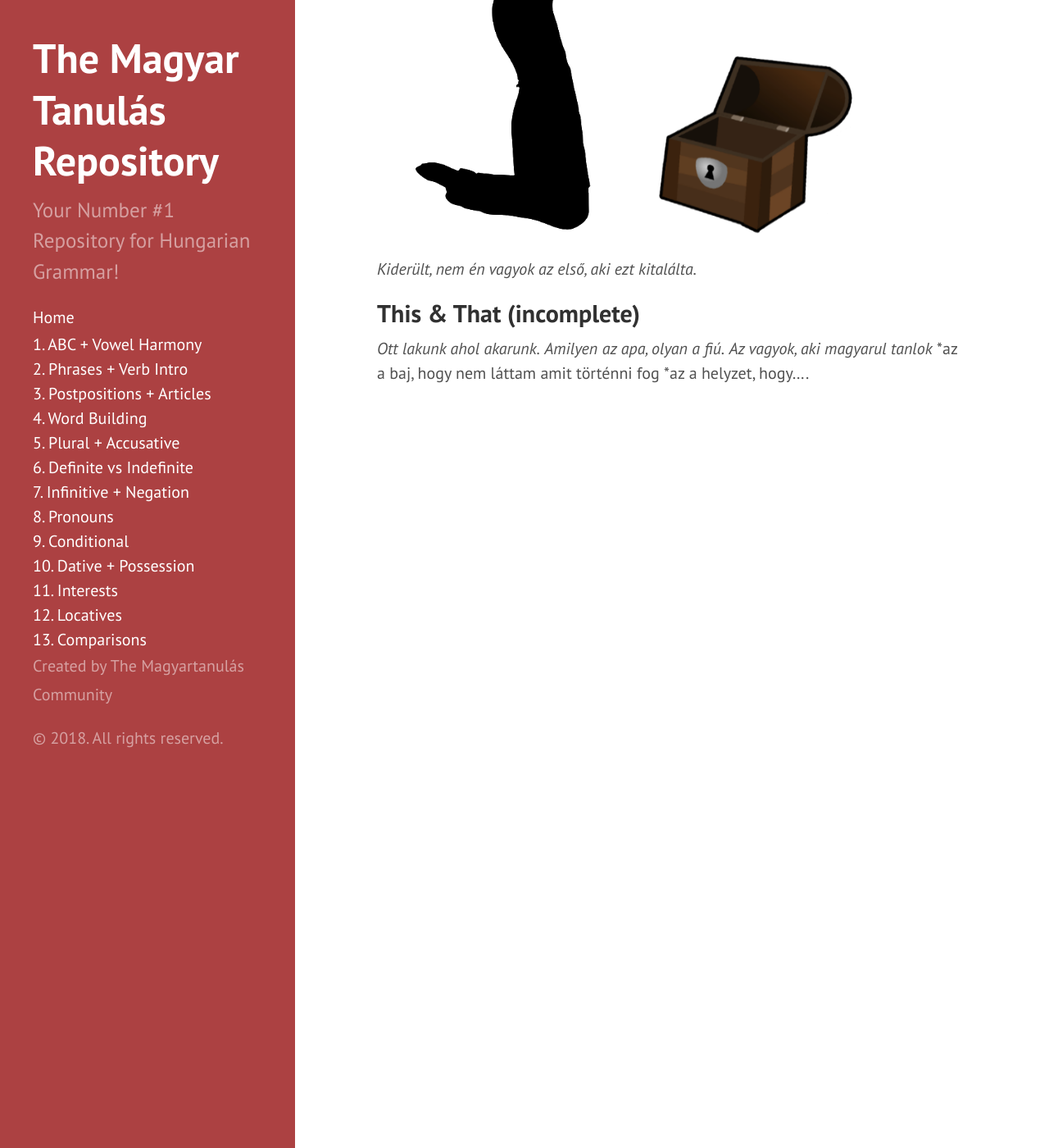
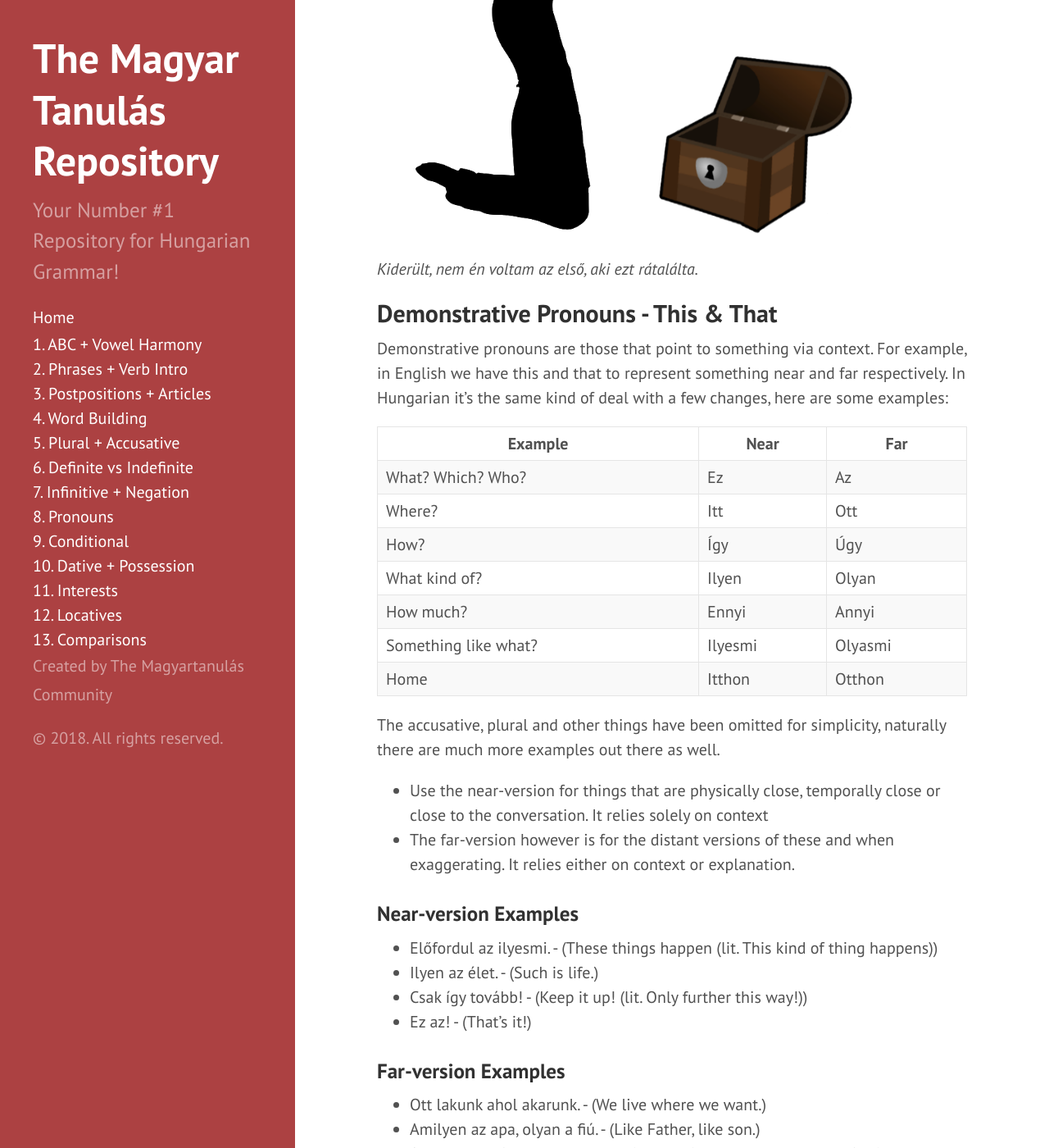
Before and after one commit to Magyartanulas/magyartanulas.github.io, a Jekyll site: the page built from pronouns.md, in a window 1280 px wide and 1400 px high, scrolled down 2214 px. Shown: the whole window at 82% size. Built offline with Jekyll 4.4.1, drawn with Linux system fonts in a browser that asks for light colours; Markdown is read by kramdown in place of the engine named in the settings; some of the changed text lies outside the part shown.

Commit message:
Update pronouns.md

```diff
--- a/pronouns.md
+++ b/pronouns.md
@@ -66,13 +66,44 @@ Examples:
 `Challenge!`
 ![üres](https://magyartanulas.github.io/public/jajj.png)
 
-*Kiderült, nem én vagyok az első, aki ezt kitalálta.*
+*Kiderült, nem én voltam az első, aki ezt rátalálta.*
 
 
-## This & That (incomplete)
+## Demonstrative Pronouns - This & That
 
-*Ott lakunk ahol akarunk.*
-*Amilyen az apa, olyan a fiú.*
-*Az vagyok, aki magyarul tanlok*
-*az a baj, hogy nem láttam amit történni fog
-*az a helyzet, hogy....
+Demonstrative pronouns are those that point to something via context. For example, in English we have this and that to represent something near and far respectively. In Hungarian it's the same kind of deal with a few changes, here are some examples:
+
+| Example              | Near    | Far    |
+|----------------------|---------|--------|
+| What? Which? Who?    | Ez      | Az     |
+| Where?               | Itt     | Ott    |
+| How?                 | Így     | Úgy    |
+| What kind of?        | Ilyen   | Olyan  |
+| How much?            | Ennyi   | Annyi  |
+| Something like what? | Ilyesmi | Olyasmi|
+| Home                 | Itthon  | Otthon |
+
+The accusative, plural and other things have been omitted for simplicity, naturally there are much more examples out there as well.
+
+* Use the near-version for things that are physically close, temporally close or close to the conversation. It relies solely on context
+* The far-version however is for the distant versions of these and when exaggerating. It relies either on context or explanation.
+
+### Near-version Examples
+
+* Előfordul az ilyesmi. - (These things happen (lit. This kind of thing happens))
+* Ilyen az élet. - (Such is life.)
+* Csak így tovább! - (Keep it up! (lit. Only further this way!))
+* Ez az! - (That's it!)
+
+### Far-version Examples
+
+* Ott lakunk ahol akarunk. - (We live where we want.)
+* Amilyen az apa, olyan a fiú. - (Like Father, like son.)
+* Az vagyok, aki magyarul tanlok. (I am he/she who learns hungarian.)
+* Igyál annyit, amennyi  jólesik! - (Drink as much as you want! (lit. as it falls well))
+
+*Alex: Na, mi a baj?* - (What's the problem?)
+
+*Barnabás: Az a baj, hogy összetörtem az egyik vázát!* - ( The problem is that I broke one of the vases!)
+
+*Alex: Jajj ne!*
```
